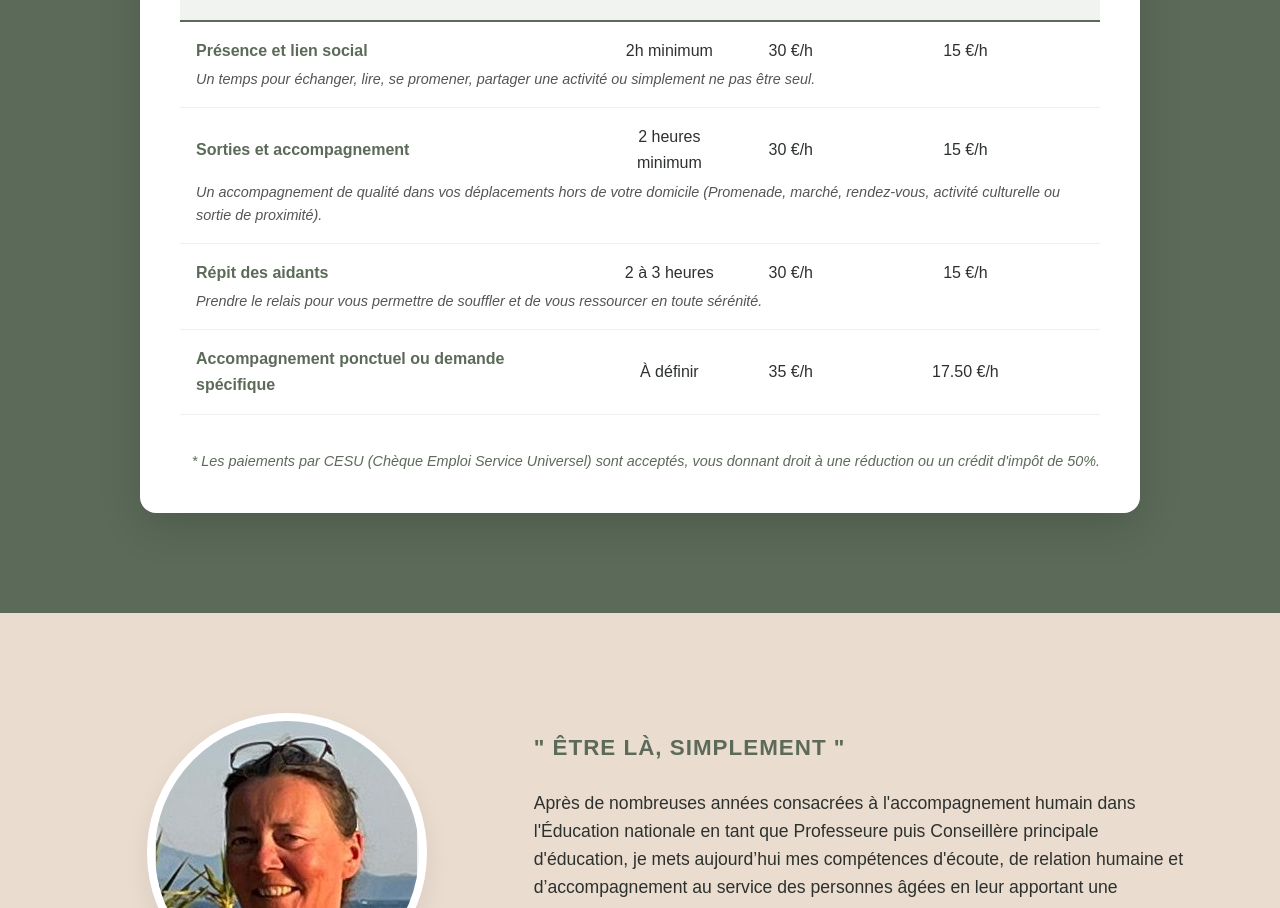
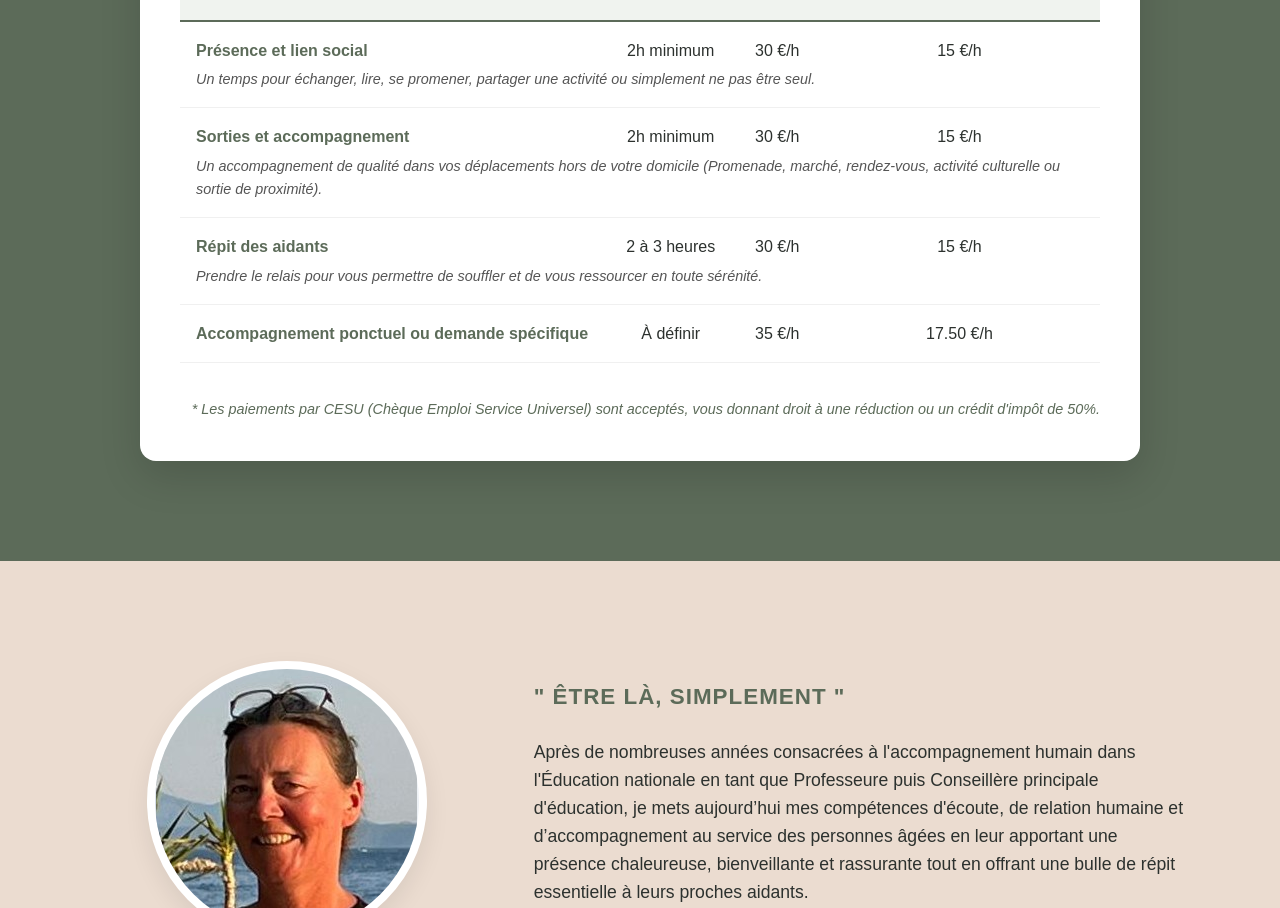
Before and after one commit to tentensee/LaVoyageuseDeVie, a React (Vite) app: page / in a window 1280 px wide. Shown: the part 2495-3403 px from the top of the page. Built offline with nearby package versions, Linux system fonts and the light colour scheme.

Commit message:
Update minimum hours text in Tarifs component

```diff
--- a/src/components/Tarifs.jsx
+++ b/src/components/Tarifs.jsx
@@ -33,7 +33,7 @@ export default function Tarifs() {
               {/* Prestation 2 */}
               <tr className="main-row">
                 <td><strong>Sorties et accompagnement</strong></td>
-                <td>2 heures minimum</td>
+                <td>2h minimum</td>
                 <td>30 €/h</td>
                 <td>15 €/h</td>
               </tr>
```
